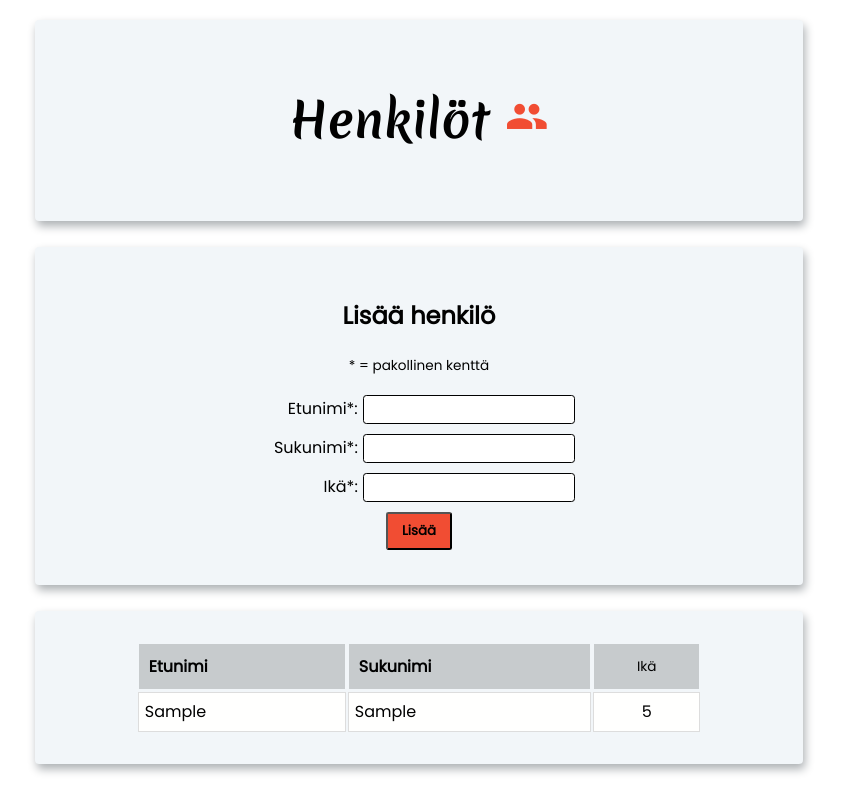
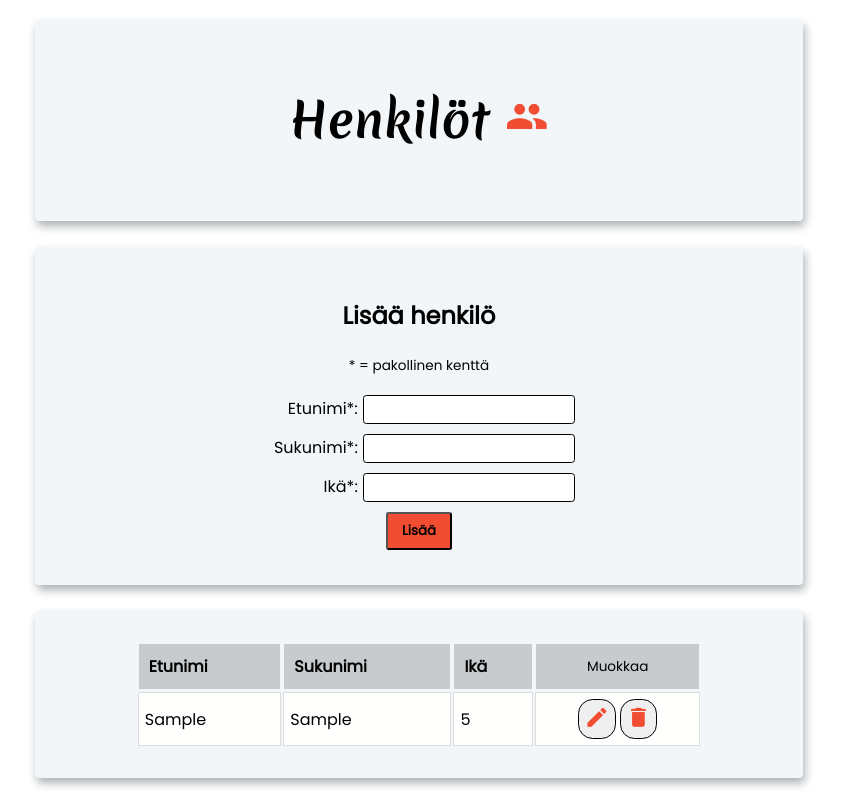
Before and after one commit to mirjamielisabet/frontend, a React (Create React App) app: page / in a window 1280 px wide. Both pictures are taken after typing "Sample", "Sample", "5" into the empty fields and a click on the button "Lisää". Shown: the whole page, without its empty margins (221-1062 px from the left). Built offline with nearby package versions, Linux system fonts and the light colour scheme.

Commit message:
Edit Table.tsx: add edit and delete buttons for the table rows, add handleDelete and handleEditing functions

```diff
--- a/src/components/Table.tsx
+++ b/src/components/Table.tsx
@@ -6,10 +6,27 @@ interface Props {
     firstName: string;
     lastName: string;
     age: number;
+    id: string;
   }[];
+  addData: React.Dispatch<
+    React.SetStateAction<
+      {
+        firstName: string;
+        lastName: string;
+        age: number;
+        id: string;
+      }[]
+    >
+  >;
 }
 
-export const Table: React.FC<Props> = ({ data }) => {
+export const Table: React.FC<Props> = ({ data, addData }) => {
+  const handleEditing = (id: string): void => {};
+
+  const handleDelete = (id: string): void => {
+    addData([...data.filter((info) => info.id !== id)]);
+  };
+
   return (
     <div className="container">
       <table>
@@ -18,6 +35,7 @@ export const Table: React.FC<Props> = ({ data }) => {
             <th>Etunimi</th>
             <th>Sukunimi</th>
             <th>Ikä</th>
+            <th>Muokkaa</th>
           </tr>
         </thead>
         <tbody>
@@ -26,6 +44,20 @@ export const Table: React.FC<Props> = ({ data }) => {
               <td>{info.firstName}</td>
               <td>{info.lastName}</td>
               <td>{info.age}</td>
+              <td>
+                <button
+                  className="tableButton"
+                  onClick={() => handleEditing(info.id)}
+                >
+                  <span className="material-icons">edit</span>
+                </button>{" "}
+                <button
+                  className="tableButton"
+                  onClick={() => handleDelete(info.id)}
+                >
+                  <span className="material-icons">delete</span>
+                </button>
+              </td>
             </tr>
           ))}
         </tbody>
```
